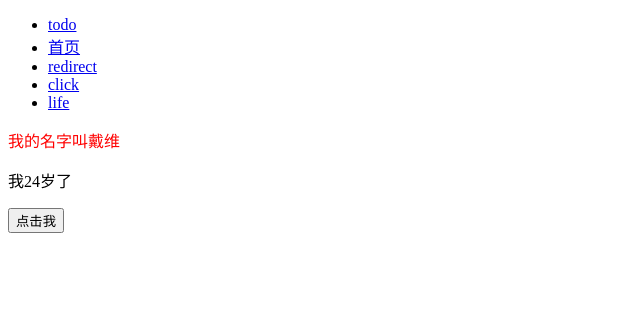
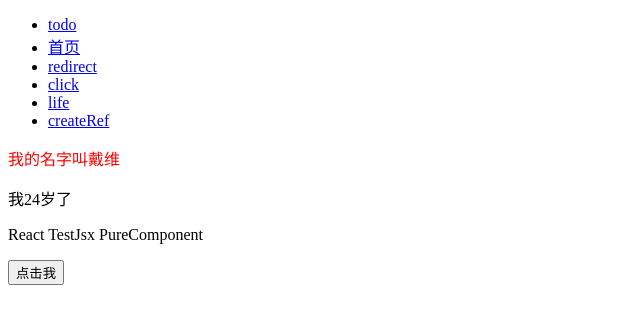
Before and after one commit to IFmiss/react-study, a React (Create React App) app: page /s/life in a window 1280 px wide. Shown: the top 324 px of the page, without its empty margins (0-640 px from the left). Built offline with nearby package versions, Linux system fonts and the light colour scheme.

Commit message:
学习reactComponent

```diff
--- /dev/null
+++ b/src/liferecycle/createRef.jsx
@@ -0,0 +1,27 @@
+import React from 'react'
+class MyCreateRef extends React.Component{
+  constructor(props) {
+    super(props)
+    this.inputRef = React.createRef()
+  }
+
+  render() {
+    return <input type="text" ref={this.inputRef}/>
+  }
+
+  componentDidMount () {
+    this.inputRef.current.focus()
+    this.inputRef.current.value = 'daiwei'
+  }
+}
+
+let RefChild = React.forwardRef ((props, ref) => (
+  <button ref={ref} className="FancyButton">
+    {props.children}
+   </button>
+))
+
+export  {
+  MyCreateRef,
+  RefChild
+}
--- a/src/liferecycle/index.jsx
+++ b/src/liferecycle/index.jsx
@@ -1,4 +1,5 @@
 import React from 'react'
+import TestJsx from './test'
 class TestLifereCycle extends React.Component{
   constructor(props) {
     super(props)
@@ -21,6 +22,7 @@ class TestLifereCycle extends React.Component{
   }
   componentWillMount() {
     console.log('componentWillMount')
+    console.log(this.props)
   }
   shouldComponentUpdate (nextProps, nextState) {
     console.log('shouldComponentUpdate', `nextProps: ${nextProps}`, `prevState: ${nextState}`)
@@ -42,6 +44,11 @@ class TestLifereCycle extends React.Component{
   }
 
   render(){
+    let tpl = (
+      <React.Fragment>
+        <TestJsx/>
+      </React.Fragment>
+    )
     return (
       <div>
         <p style={{color: this.props.color}}>
@@ -50,6 +57,7 @@ class TestLifereCycle extends React.Component{
         <p>
           我{this.state.age}岁了
         </p>
+        {tpl}
         <button onClick={this.clickHandler}>点击我</button>
       </div>
     )
--- /dev/null
+++ b/src/liferecycle/test.jsx
@@ -0,0 +1,9 @@
+import React from 'react'
+class TestJsx extends React.PureComponent{
+  render() {
+    return (
+      <p> React TestJsx PureComponent </p>
+    )
+  }
+}
+export default TestJsx
--- a/src/router/index.js
+++ b/src/router/index.js
@@ -5,13 +5,22 @@ import ClickCount from './../clickcount/index'
 import MyRedirect from './../redirect/index'
 import PropTypes from 'prop-types'
 import TestLifereCycle from './../liferecycle'
+import {MyCreateRef, RefChild} from './../liferecycle/createRef'
 class MyRoute extends React.Component{
+  constructor (props) {
+    super(props)
+    this.myRef = React.createRef()
+  }
   /**
    * 基本使用方法，声明contextTypes，在函数或者render中通过this.context调用
    */
   static childContextTypes = {
     name: PropTypes.string.isRequired,
     age: PropTypes.string.isRequired
+  }
+  componentDidMount () {
+    console.log('MyRoute mounted: ')
+    console.log(this.myRef.current)
   }
   /**
    * getChildContext 指定的传递给子组件的属性需要先通过 childContextTypes 来指定，不然会产生错误。
@@ -53,12 +62,24 @@ class MyRoute extends React.Component{
               <li>
                 <Link to="/life">life</Link>
               </li>
+              <li>
+                <Link to="/ref">createRef</Link>
+              </li>
             </ul>
             <div>
               <Route path="/todo" component={Todo}></Route>
               <Route path="/click" component={ClickCount}></Route>
               <Route path="/redirect" component={MyRedirect}></Route>
-              <Route path="/life" component={TestLifereCycle}/>
+              <Route path="/life" render={() => <TestLifereCycle/>}/>
+              {/* <Route path="/ref" component={MyCreateRef}/> */}
+              <Route path="/ref" render={() => (
+                <div>
+                  <MyCreateRef />
+                  <RefChild ref={this.myRef}>
+                    点击我
+                  </RefChild>
+                </div>
+              )}/>
             </div>
           </div>
         </Router>
```
